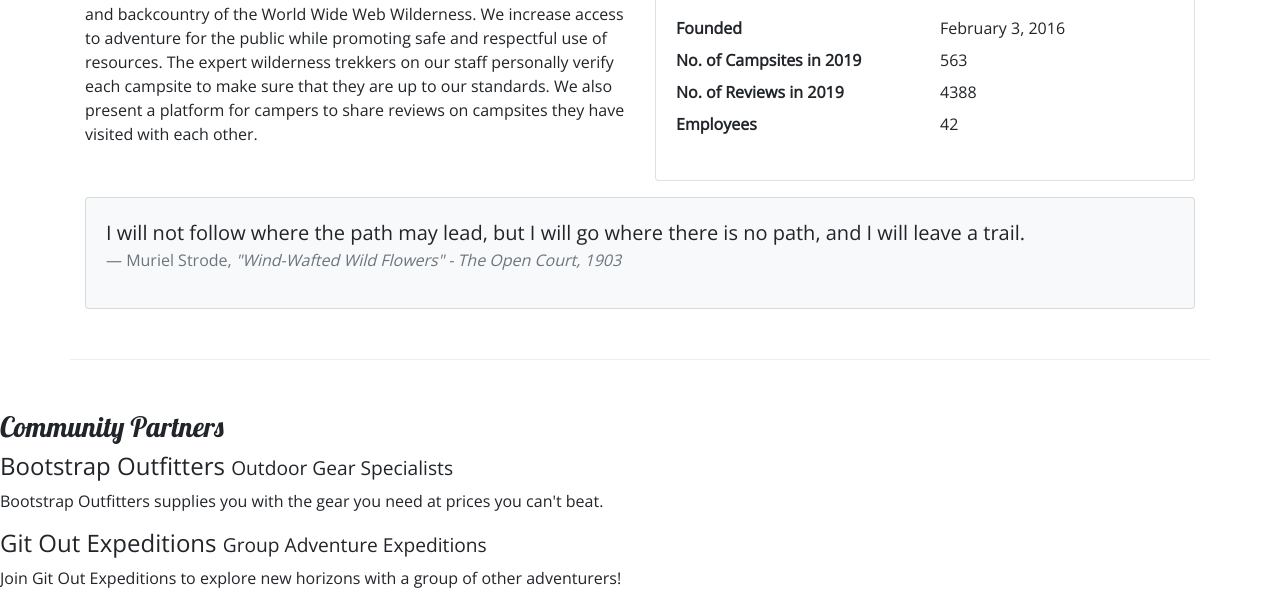
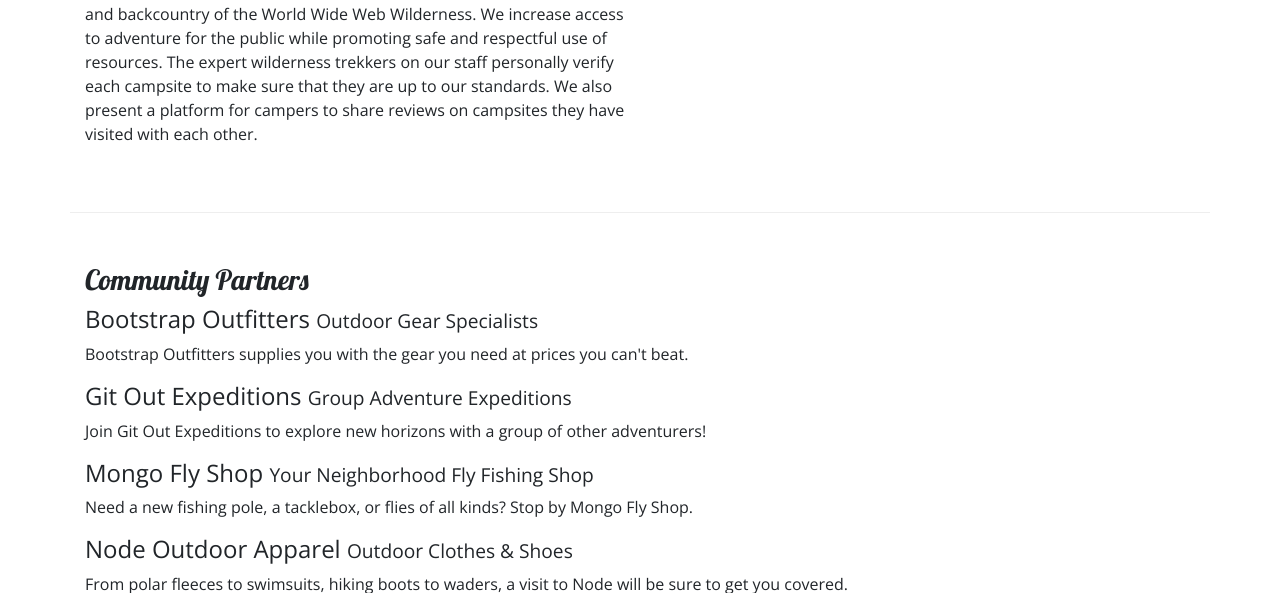
Before and after one commit to UnlimitedPi/nucamp_site, a website: page aboutus.html in a window 1280 px wide. Shown: the part 507-1100 px from the top of the page. Drawn offline with nearby package versions, Linux system fonts and the light colour scheme.

Commit message:
fixed table bug

```diff
--- a/aboutus.html
+++ b/aboutus.html
@@ -64,35 +64,6 @@
                 <h3>Our Mission</h3>
                 <p>We present a curated database of the best campsites in the vast woods and backcountry of the World Wide Web Wilderness. We increase access to adventure for the public while promoting safe and respectful use of resources. The expert wilderness trekkers on our staff personally verify each campsite to make sure that they are up to our standards. We also present a platform for campers to share reviews on campsites they have visited with each other.</p>
             </div>
-            <div class="col-sm-6">
-                <div class="card">
-                    <h3 class="card-header bg-primary text-white">Facts At a Glance</h3>
-                    <div class="card-body">
-                        <dl class="row">
-                            <dt class="col-6">Founded</dt>
-                            <dd class="col-6">February 3, 2016</dd>
-                            <dt class="col-6">No. of Campsites in 2019</dt>
-                            <dd class="col-6">563</dd>
-                            <dt class="col-6">No. of Reviews in 2019</dt>
-                            <dd class="col-6">4388</dd>
-                            <dt class="col-6">Employees</dt>
-                            <dd class="col-6">42</dd>
-                        </dl>
-                    </div>
-                </div>
-            </div>
-            <divc class="col">
-                <div class="card bg-light mt-3">
-                    <blockquote class="blockquote card-body">
-                        <p class="mb-0">I will not follow where the path may lead, but I will go where there is no path, and I will leave a trail.</p>
-                        <footer class="blockquote-footer">Muriel Strode,
-                            <cite title="Source Title">"Wind-Wafted Wild Flowers" -
-                                The Open Court, 1903
-                            </cite>
-                        </footer>
-                    </blockquote>
-                </div>
-            </div>
         </div>
 
         <div class="row row-content">
@@ -145,6 +116,8 @@
                 </div>
             </div>
         </div>
+    </div>
+
     </div>
 
     <footer class="site-footer">
```
